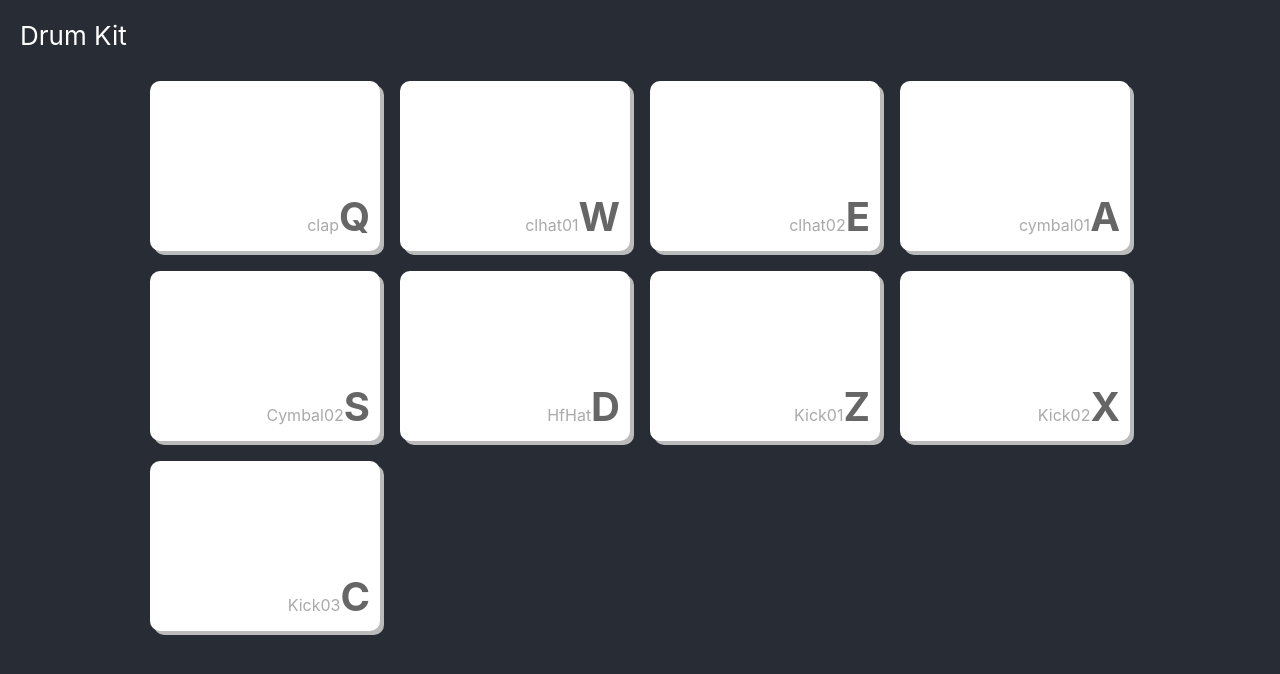
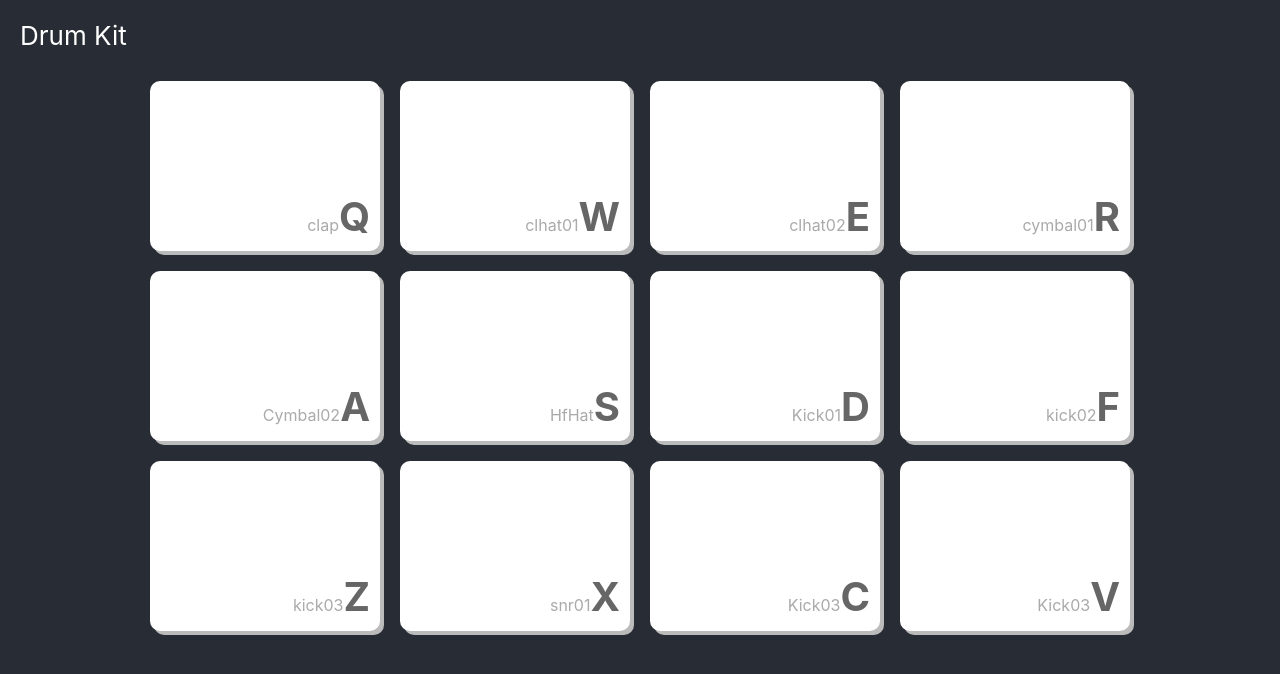
Before and after one commit to wlifferth/react-drum-kit, a React (Create React App) app: page / in a window 1280 px wide. Shown: the top 674 px of the page. Built offline with nearby package versions, Linux system fonts and the light colour scheme.

Commit message:
Added a few more drums

```diff
--- a/src/App.js
+++ b/src/App.js
@@ -10,6 +10,7 @@
 const playAudio = (audioId) => {
   console.log("Got to playAudio!");
   var audio = document.getElementById(audioId);
+  if (audio === null) return;
   if (audio.paused) {
     console.log(`AUDIO src=${audio.src}`);
     audio.play();
@@ -39,6 +40,11 @@
   }
 };
 
+document.onkeypress = (e) => {
+  const key = e.key.toUpperCase();
+  playAudio("audio" + key);
+};
+
 function App() {
   return (
     <div id="drum-machine">
--- a/src/basic-drumkit.json
+++ b/src/basic-drumkit.json
@@ -16,34 +16,49 @@
       "audioPath": "drums/electro/ClHat02.wav"
     },
     {
-      "letter": "A",
+      "letter": "R",
       "name": "cymbal01",
       "audioPath": "drums/electro/Cymbal01.wav"
     },
     {
-      "letter": "S",
+      "letter": "A",
       "name": "Cymbal02",
       "audioPath": "drums/electro/Cymbal02.wav"
     },
     {
-      "letter": "D",
+      "letter": "S",
       "name": "HfHat",
       "audioPath": "drums/electro/HfHat.wav"
     },
     {
-      "letter": "Z",
+      "letter": "D",
       "name": "Kick01",
       "audioPath": "drums/electro/Kick01.wav"
     },
     {
+      "letter": "F",
+      "name": "kick02",
+      "audioPath": "drums/electro/Kick02.wav"
+    },
+    {
+      "letter": "Z",
+      "name": "kick03",
+      "audioPath": "drums/electro/Kick03.wav"
+    },
+    {
       "letter": "X",
-      "name": "Kick02",
-      "audioPath": "drums/electro/Kick02.wav"
+      "name": "snr01",
+      "audioPath": "drums/electro/Snr01.wav"
     },
     {
       "letter": "C",
       "name": "Kick03",
       "audioPath": "drums/electro/Kick03.wav"
+    },
+    {
+      "letter": "V",
+      "name": "Kick03",
+      "audioPath": "drums/electro/Kick03.wav"
     }
   ]
 }
```
